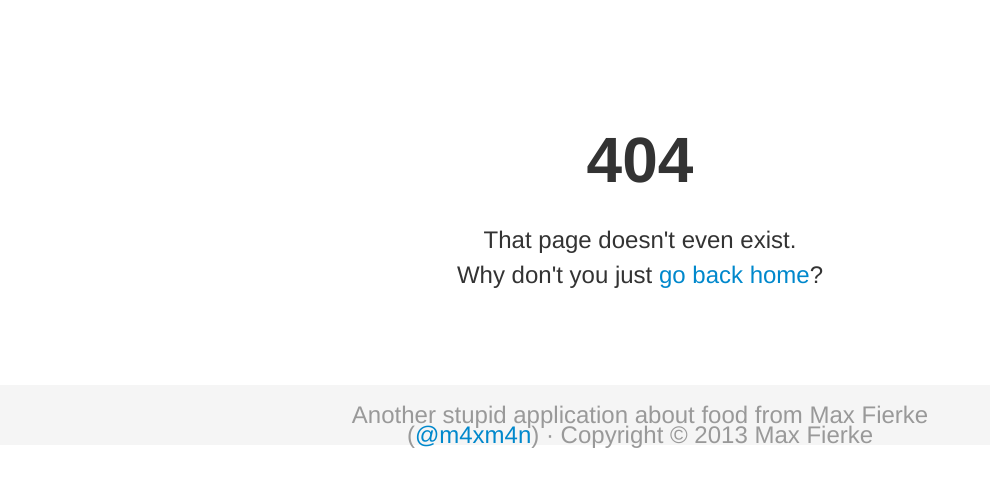
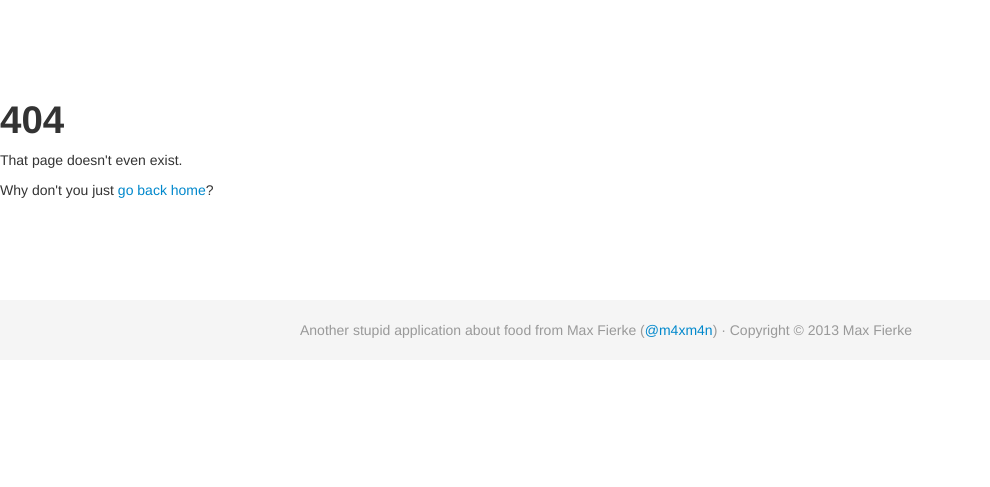
Before and after one commit to maxfierke/dwjlth, a Flask app: template templates/404.html in a window 1280 px wide. Shown: the top 487 px of the page, without its empty margins (0-990 px from the left). Run offline with Flask 2, Linux system fonts and the light colour scheme; the template is opened without the code that fills it, so the values that code supplies are empty; some libraries are stand-ins or nearby versions.

Commit message:
Remove extra styles from 404 page
Signed-off-by: Max Fierke <max@maxfierke.com>

```diff
--- a/templates/404.html
+++ b/templates/404.html
@@ -3,22 +3,6 @@
 {% block title %}Page Not Found{% endblock %}
 
 {% block css %}
-<style type="text/css">
-  body{
-    padding-top: 40px;
-  }
-  h1, p{
-    text-align:center;
-  }
-  h1{
-    font-size:64px;
-    margin:75px 0 50px;
-  }
-  p{
-    font-size:24px;
-    margin:15px 0;
-  }
-</style>
 {% endblock %}
 
 {% block main %}
```
